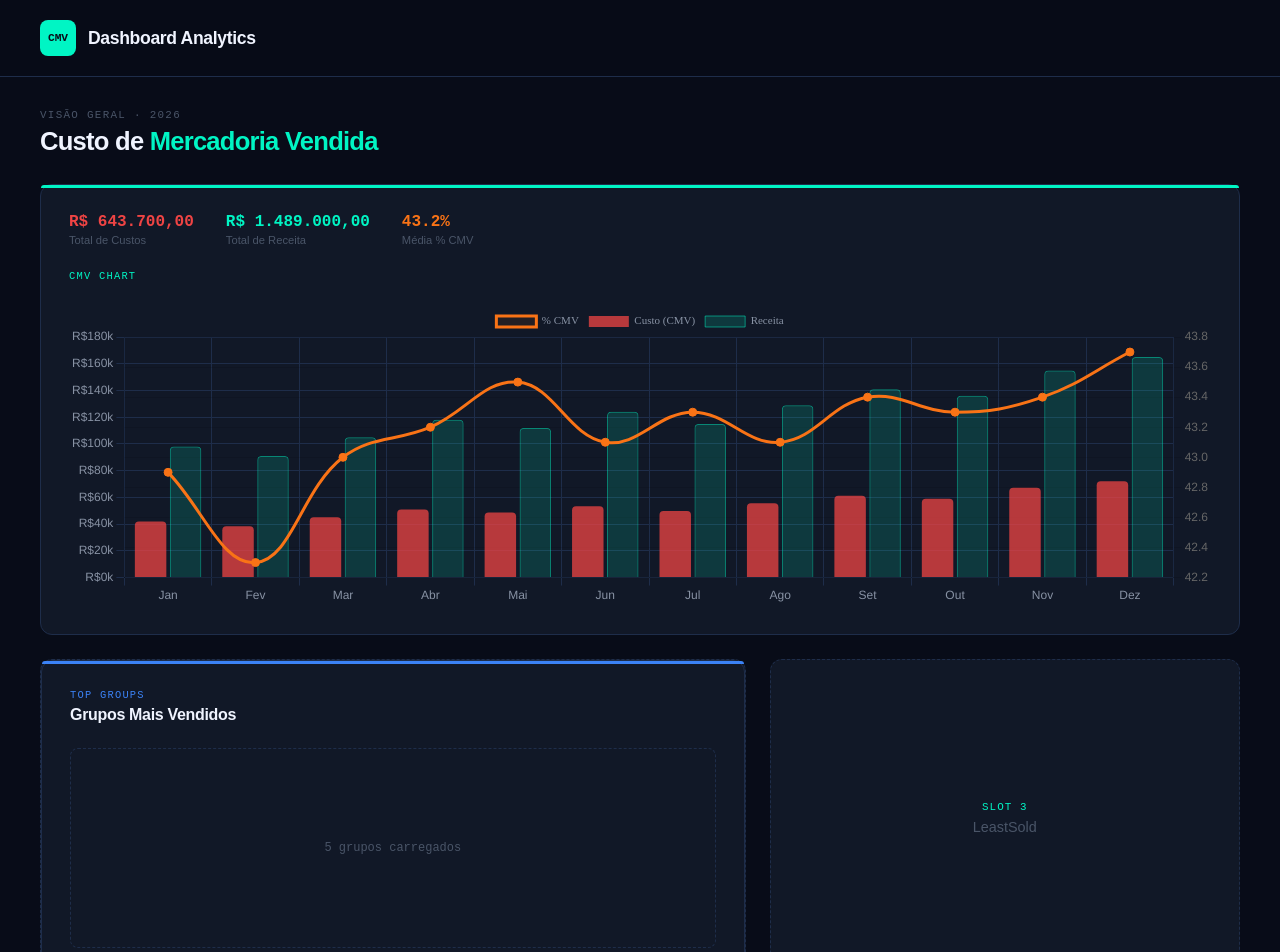
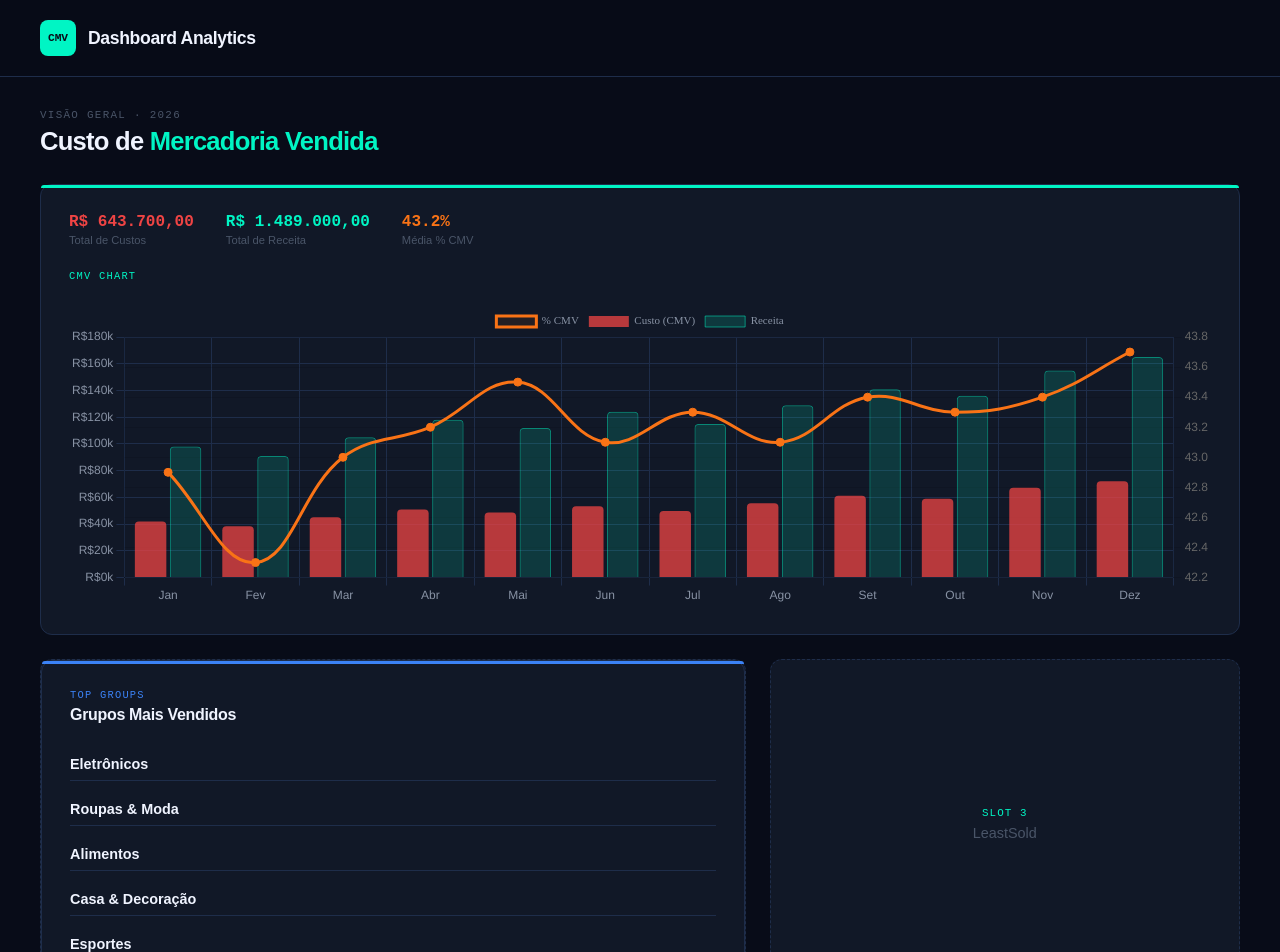
Before and after one commit to evertonProgramadorCriativo/Dashboard-Mercadoria-Vendida, a React (Create React App) app: page / in a window 1280 px wide. Shown: the top 952 px of the page. Built offline with nearby package versions, Linux system fonts and the light colour scheme.

Commit message:
feat(topgroups): renderiza lista de nomes dos grupos sem estilo

```diff
--- a/src/components/TopGroups.js
+++ b/src/components/TopGroups.js
@@ -52,6 +52,25 @@ const Area = styled.div`
   font-size: 0.75rem;
 `;
 
+// List e Item — estilos para a lista de grupos mais vendidos, com espaçamento entre os itens e borda inferior para separar visualmente cada grupo. O último item da lista não tem borda inferior para evitar uma linha extra no final da lista.
+const List = styled.ul`
+  list-style: none;
+  display: flex;
+  flex-direction: column;
+  gap: 0.75rem;
+`;
+// Item — cada item da lista representa um grupo mais vendido, exibindo o nome do grupo, o total vendido formatado como moeda, a quantidade vendida e o percentual do total de vendas. O estilo inclui uma borda inferior para separar visualmente os itens, e o último item não tem borda para evitar uma linha extra no final da lista.
+const Item = styled.li`
+  font-size: 0.9rem;
+  font-weight: 600;
+  color: var(--text-primary);
+  padding: 0.5rem 0;
+  border-bottom: 1px solid var(--border);
+
+  &:last-child {
+    border-bottom: none;
+  }
+`;
 function TopGroups() {
   useEffect(() => {
     console.log("TopGroups — dados do mock carregados:");
@@ -79,7 +98,12 @@ function TopGroups() {
     <Card>
       <CardLabel>top groups </CardLabel>
       <CardTitle>Grupos Mais Vendidos</CardTitle>
-      <Area>{mockGroups.length} grupos carregados</Area>
+      {/* Lista de grupos mais vendidos, renderizada a partir dos dados do mockGroups. Cada item da lista exibe o nome do grupo, o total vendido formatado como moeda, a quantidade vendida e o percentual do total de vendas. O componente List é utilizado para organizar os itens em uma lista vertical, e o componente Item é utilizado para estilizar cada item da lista. */}
+      <List>
+        {mockGroups.map((g) => (
+          <Item key={g.grupo}>{g.grupo}</Item>
+        ))}
+      </List>
     </Card>
   );
 }
```
